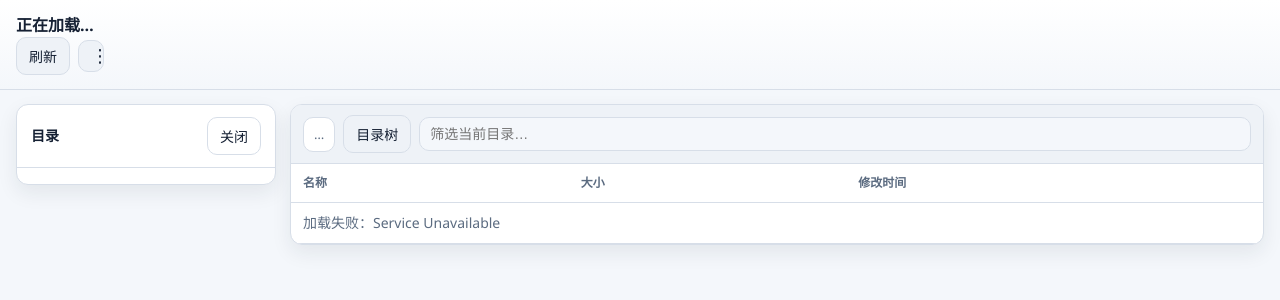
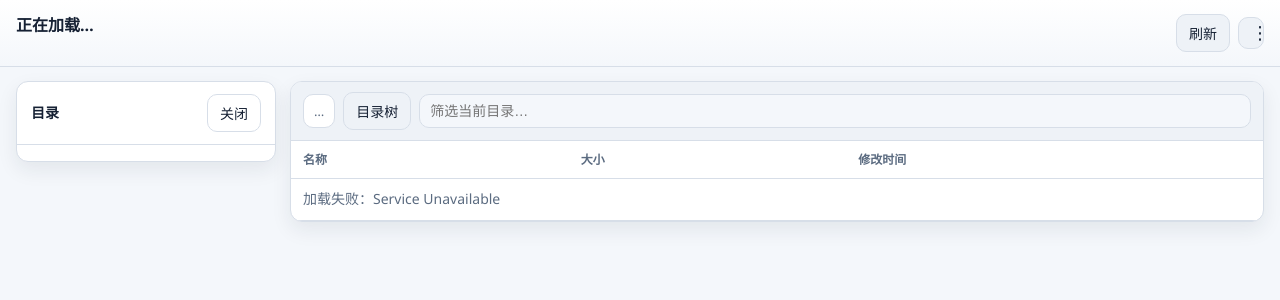
Before and after one commit to cuncaojin/android-lan-file-server, a Flask app: page / in a window 1280 px wide. Shown: the top 300 px of the page. Run offline with Flask 3, Linux system fonts and the light colour scheme; parts of the project's set-up code (start-up, migrations or seed data) failed here and were passed over; some libraries are stand-ins or nearby versions.

Commit message:
feat(ui): 列表顶栏菜单固定右上角、目录名换行不遮挡、隐藏文件改全局设置右侧勾选框

```diff
--- a/static/app.js
+++ b/static/app.js
@@ -17,9 +17,18 @@
     return { key: "name", dir: "asc" };
   }
 
+  // 显示隐藏文件：全局设置，一处开关所有目录生效，跨会话记忆
+  function loadHidden() {
+    try {
+      return localStorage.getItem("alfs-show-hidden") === "1";
+    } catch (e) {
+      return false;
+    }
+  }
+
   var state = {
     path: cfg.startPath || "",
-    hidden: false,
+    hidden: loadHidden(),
     data: null,
     query: "",
     sort: loadSort(),
@@ -430,10 +439,16 @@
   els.closeSide.addEventListener("click", function () {
     els.sidePanel.classList.remove("open");
   });
-  els.hiddenToggle.addEventListener("change", function () {
-    state.hidden = els.hiddenToggle.checked;
-    load(state.path, { push: false });
-  });
+  if (els.hiddenToggle) {
+    els.hiddenToggle.checked = state.hidden; // 菜单勾选态与全局设置同步
+    els.hiddenToggle.addEventListener("change", function () {
+      state.hidden = els.hiddenToggle.checked;
+      try {
+        localStorage.setItem("alfs-show-hidden", state.hidden ? "1" : "0");
+      } catch (e) {}
+      load(state.path, { push: false });
+    });
+  }
   els.searchInput.addEventListener("input", function () {
     state.query = els.searchInput.value || "";
     if (state.data) renderTable(state.data);
--- a/static/style.css
+++ b/static/style.css
@@ -54,6 +54,35 @@ a:hover { text-decoration: underline; }
 }
 
 .topbar.sticky { position: sticky; }
+
+/* 列表页顶栏两行：左侧目录名+父路径可换行，右侧按钮固定右上角、不被长文字遮挡 */
+.list-nav {
+  display: flex;
+  align-items: flex-start;
+  justify-content: space-between;
+  gap: 10px;
+  width: 100%;
+  min-width: 0;
+}
+.list-nav .brand {
+  flex: 1 1 auto;
+  min-width: 0;
+  align-items: flex-start;
+}
+.list-nav .actions {
+  flex: 0 0 auto;
+  margin-left: auto;
+  align-self: flex-start;
+}
+/* 目录名过长直接换行（覆盖全局 .title 的单行省略） */
+.brand .title {
+  white-space: normal;
+  overflow: visible;
+  text-overflow: clip;
+  max-width: none;
+  word-break: break-all;
+}
+.brand .subtitle { max-width: none; }
 
 .brand {
   display: flex;
--- a/templates/index.html
+++ b/templates/index.html
@@ -9,7 +9,7 @@
 </head>
 <body>
   <header class="topbar" id="topbar">
-    <div class="nav-row">
+    <div class="nav-row list-nav">
       <div class="brand compact">
         <div>
           <div class="title" id="dirTitle">正在加载…</div>
@@ -21,7 +21,11 @@
         <button type="button" class="btn icon" id="moreBtn" aria-haspopup="menu" aria-expanded="false" title="更多操作">⋮</button>
       </div>
       <div class="more-menu" id="moreMenu" role="menu" hidden>
-        <label class="mi mi-check"><input type="checkbox" id="hiddenToggle" /><span>显示隐藏文件</span></label>
+        <label class="mi mi-check">
+          <span>显示隐藏文件</span>
+          <input type="checkbox" id="hiddenToggle" />
+          <span class="check-mark" aria-hidden="true"></span>
+        </label>
         <button type="button" class="mi" id="miCopyPath" role="menuitem">复制完整路径</button>
         <button type="button" class="mi" id="miCopyName" role="menuitem">复制文件名</button>
         <button type="button" class="mi mi-expand" id="sortToggle" aria-expanded="false" role="menuitem">
```
Also changed, not shown: other parts of static/style.css (+22 -12 lines), README.en.md (+1 -1 lines), .modify.txt, README.md.
